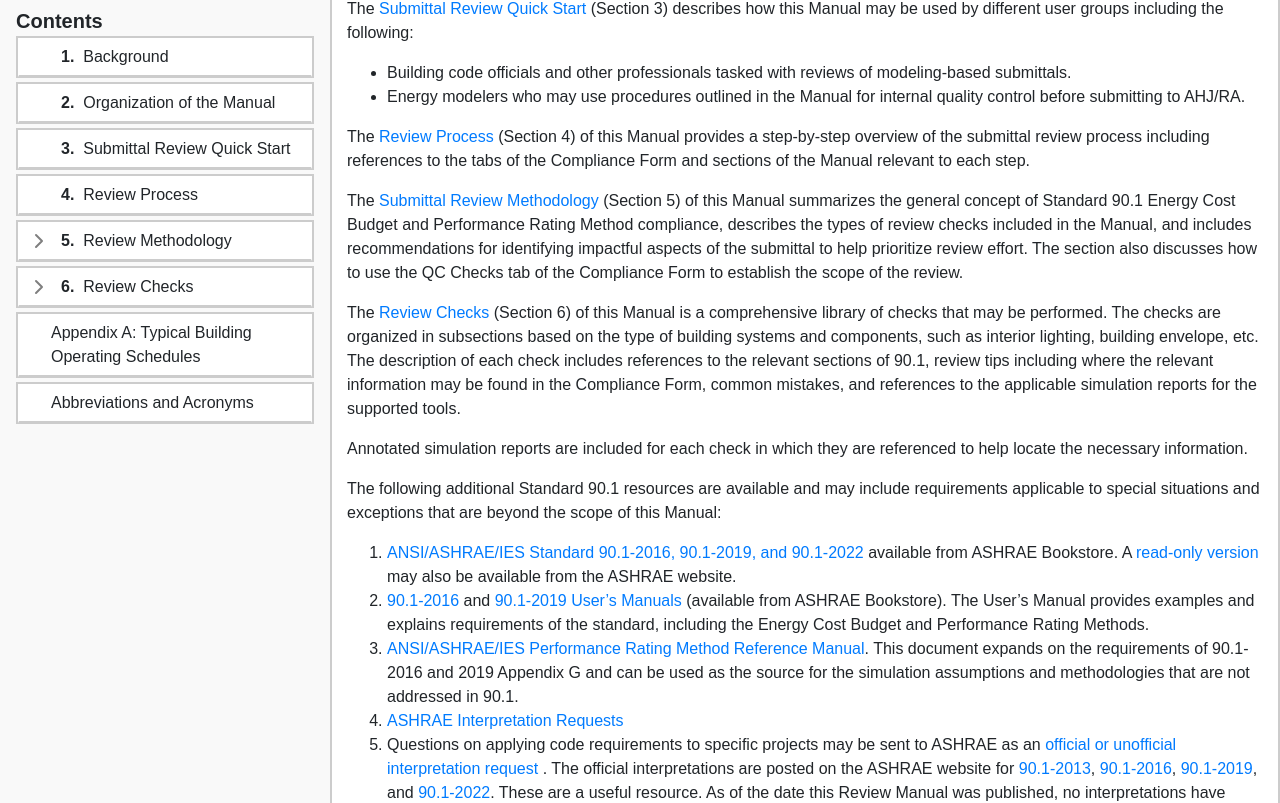
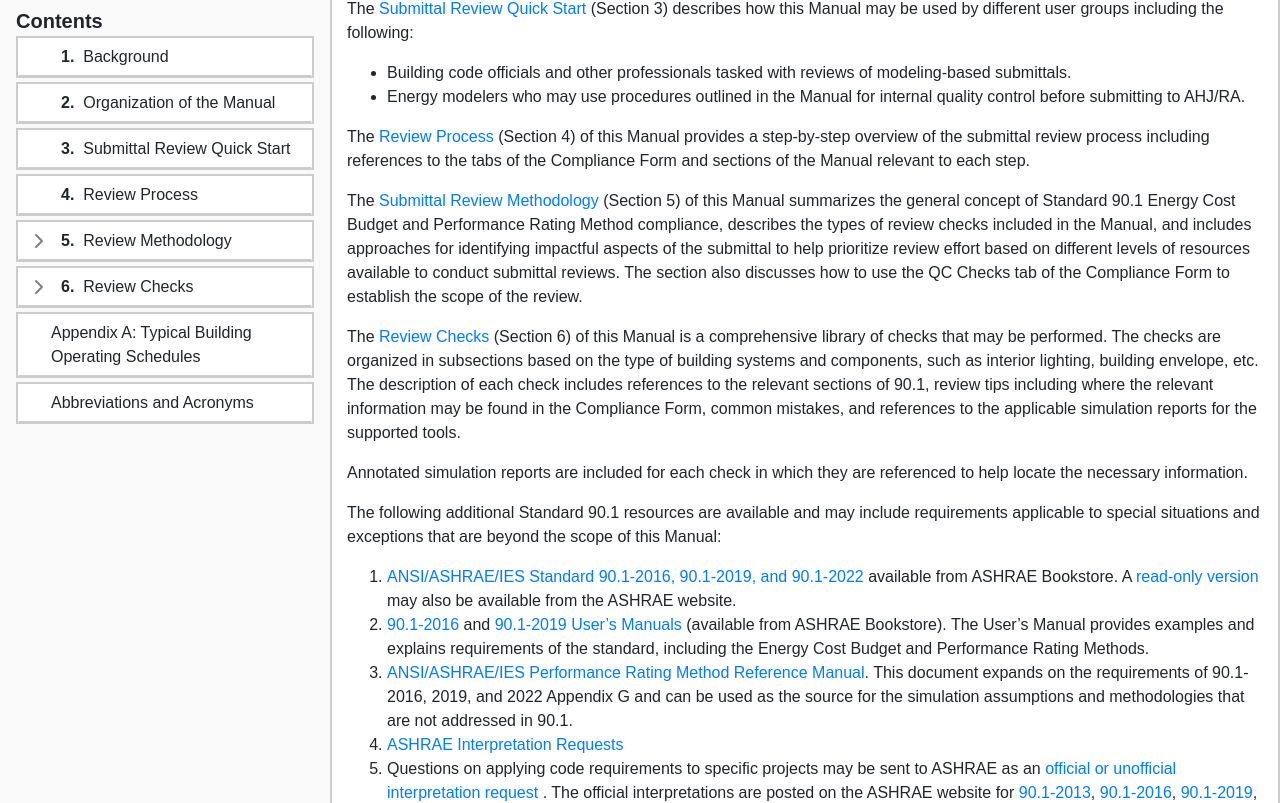
Before and after one commit to pnnl/90.1-PRM_ECB-ReviewManual, a plain HTML site: page content/2_organization-of-the-manual.html in a window 1280 px wide. Shown: the part 152-955 px from the top of the page. Drawn offline with nearby package versions, Linux system fonts and the light colour scheme.

Commit message:
Updates to page 2 - Organization of the manual

```diff
--- a/content/2_organization-of-the-manual.html
+++ b/content/2_organization-of-the-manual.html
@@ -36,8 +36,9 @@
 
             <p>The <a href="../content/3_submittal-review-quick-start.html">Submittal Review Methodology</a>
                 (Section 5) of this Manual summarizes the general concept of Standard 90.1 Energy Cost Budget and Performance
-                Rating Method compliance, describes the types of review checks included in the Manual, and includes recommendations
-                for identifying impactful aspects of the submittal to help prioritize review effort. The section also discusses
+                Rating Method compliance, describes the types of review checks included in the Manual, and includes approaches
+                for identifying impactful aspects of the submittal to help prioritize review effort based on different levels of
+                resources available to conduct submittal reviews. The section also discusses
                 how to use the QC Checks tab of the Compliance Form to establish the scope of the review.</p>
 
             <p>The <a href="../content/6_1_nomenclature.html">Review Checks</a> (Section 6) of this Manual is a comprehensive
@@ -65,7 +66,7 @@
                     explains requirements of the standard, including the Energy Cost Budget and Performance Rating Methods.
                 </li>
                 <li><a href="https://www.energycodes.gov/performance_based_compliance">ANSI/ASHRAE/IES Performance Rating Method Reference
-                    Manual</a>. This document expands on the requirements of 90.1-2016 and 2019 Appendix G and can be used as the
+                    Manual</a>. This document expands on the requirements of 90.1-2016, 2019, and 2022 Appendix G and can be used as the
                     source for the simulation assumptions and methodologies that are not addressed in 90.1.
                 </li>
                 <li><a href="https://www.ashrae.org/technical-resources/standards-and-guidelines/pcs-toolkit/standards-forms-procedures#interpretationrequest">
@@ -82,8 +83,7 @@
                     <a href="https://www.ashrae.org/technical-resources/standards-and-guidelines/standards-interpretations/interpretations-for-standard-90-1-2019">
                     90.1-2019</a>, and
                     <a href="https://www.ashrae.org/technical-resources/standards-and-guidelines/standards-interpretations/interpretations-for-standard-90-1-2022">
-                    90.1-2022</a>.
-                    These are a useful resource. As of the date this Review Manual was published, no interpretations have been posted for 90.1 2022.
+                    90.1-2022</a> are a useful resource.
                 </li>
                 <li><a href="https://www.energycodes.gov/technical-assistance/help-desk">DOE Help Desk</a></li>
                 <li>Additional software-specific resources are included in the Simulation Reports section.</li>
```
